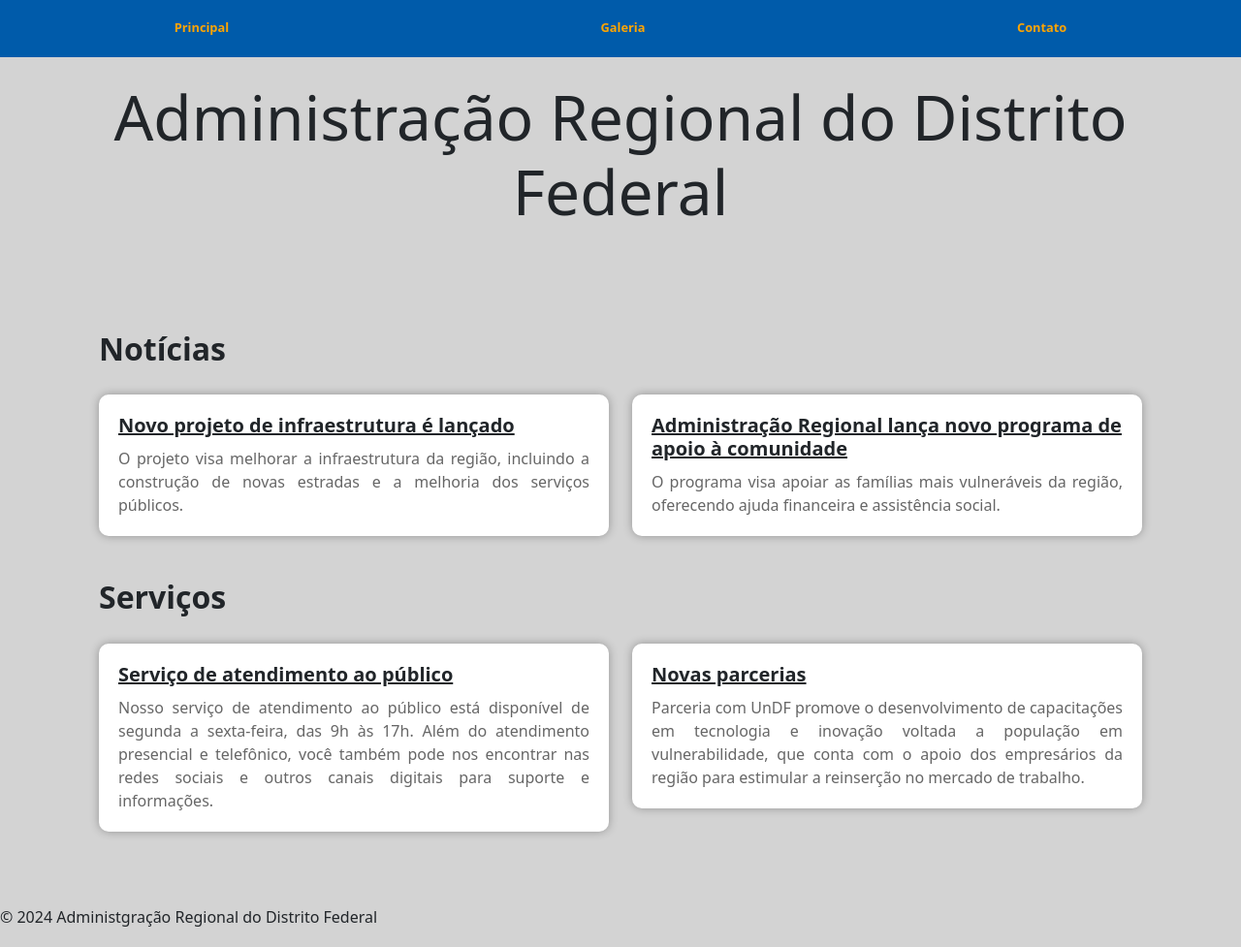
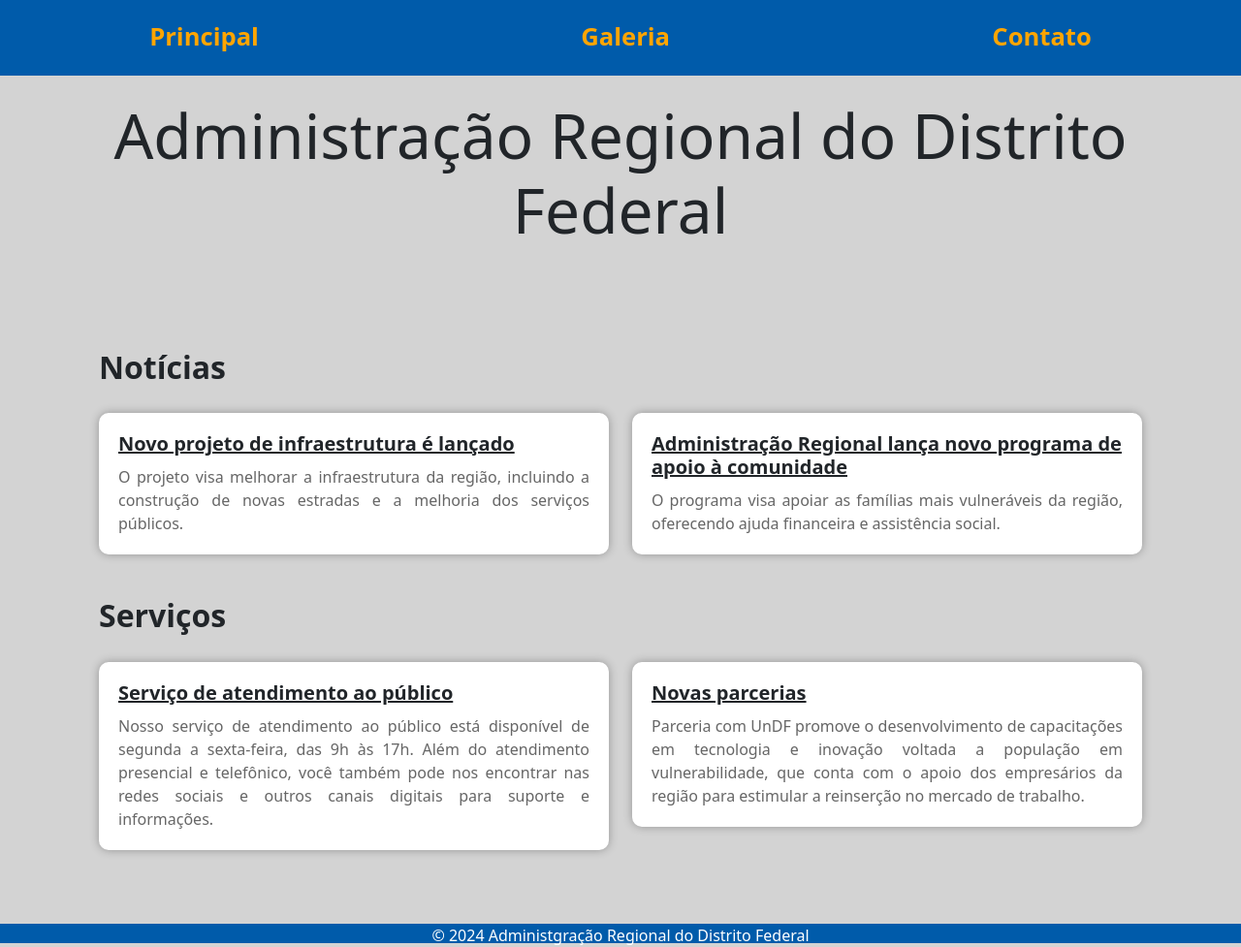
Before and after one commit to FFFUNDF/FINAL, a website: page index.html in a window 1280 px wide. Shown: the part 202-1179 px from the top of the page at 97% size. Drawn offline with nearby package versions, Linux system fonts and the light colour scheme.

Commit message:
Testar nav

```diff
--- a/index.html
+++ b/index.html
@@ -40,7 +40,7 @@
 			.nav-item {
 			margin: 1%; /* Adiciona margem entre os itens */
 			font-weight: bold; /* Texto em negrito */
-			font-size: 1vw; /* Tamanho da fonte */
+			font-size: 2vw; /* Tamanho da fonte */
 			 }
 			.nav-link {
 			text-decoration: none; /* Remove o sublinhado dos links */
@@ -73,9 +73,15 @@
 				color: #666;
 				font-weight:absolute;
 				text-align: justify;
-
-
-
+			}
+			.footer {
+  			background-color: #005baa;
+  			color: #fff;
+  			text-align:center;
+  			position: relative;
+  			width: 100%;
+  			max-height:20px;
+  			bottom: 0px; /*deixa o footer no final da página*/
 			}
 		</style>
 	</head>
@@ -168,7 +174,7 @@
 		<br>
 	</section>
 </main>
-<footer divclass="footer">
+<footer class="footer">
 	<p>© 2024 Administgração Regional do Distrito Federal</p>
 </footer>
 </body>
```
